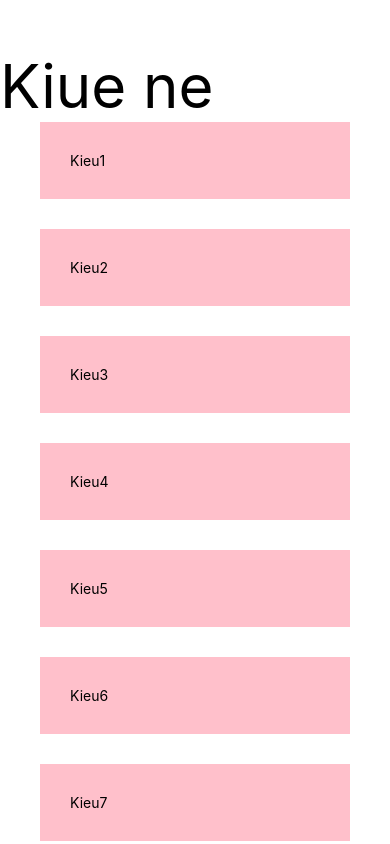
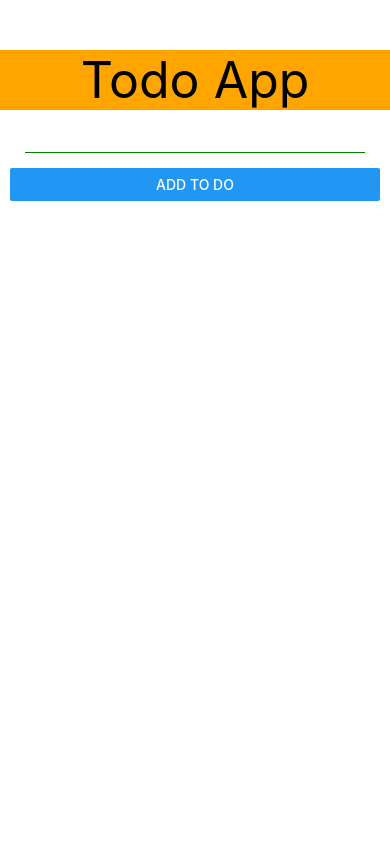
Before and after one commit to tedvkieu/Train-React-Native, a React Native app: screen / in a window 390 px wide. Built offline with nearby package versions, Linux system fonts and the light colour scheme.

Commit message:
#9. Todo App - Part 1

```diff
--- a/App.tsx
+++ b/App.tsx
@@ -9,67 +9,66 @@
     View,
 } from 'react-native';
 
+interface ITodo {
+    id: number;
+    name: string;
+}
+
 export default function App() {
     // jsx react native
 
-    const [students, setStudents] = useState([
-        { id: 1, name: 'Kieu1', age: 18 },
-        { id: 2, name: 'Kieu2', age: 18 },
-        { id: 3, name: 'Kieu3', age: 18 },
-        { id: 4, name: 'Kieu4', age: 18 },
-        { id: 5, name: 'Kieu5', age: 18 },
-        { id: 6, name: 'Kieu6', age: 18 },
-        { id: 7, name: 'Kieu7', age: 18 },
-        { id: 8, name: 'Kieu8', age: 18 },
-        { id: 9, name: 'Kieu9', age: 18 },
-        { id: 10, name: 'Kieu10', age: 18 },
-        { id: 12, name: 'Kieu11', age: 18 },
-        { id: 13, name: 'Kieu12', age: 18 },
-        { id: 14, name: 'Kieu13', age: 18 },
-    ]);
+    const [todo, setTodo] = useState('');
+    const [listTodo, setListTodo] = useState<ITodo[]>([]);
 
+    function randomInteger(min: number, max: number) {
+        return Math.floor(Math.random() * (max - min + 1)) + min;
+    }
+    const handleAddTodo = () => {
+        if (!todo) return;
+        setListTodo([...listTodo, { id: randomInteger(2, 2000), name: todo }]);
+        setTodo('');
+    };
     return (
         // view tuong ung voi the div
         <View style={styles.container}>
-            <Text style={{ fontSize: 60 }}>Kiue ne</Text>
-            <FlatList
-                data={students}
-                keyExtractor={(item) => item.id + ''}
-                renderItem={(data) => {
-                    return (
-                        <View
-                            style={{
-                                padding: 30,
-                                backgroundColor: 'pink',
-                                marginBottom: 30,
-                                marginHorizontal: 40,
-                            }}>
-                            <Text>{data.item.name}</Text>
-                        </View>
-                    );
-                }}
-            />
-            {/* <ScrollView>
-                {students.map((item) => {
-                    return (
-                        <View
-                            key={item.id}
-                            style={{
-                                padding: 30,
-                                backgroundColor: 'pink',
-                                marginBottom: 30,
-                            }}>
-                            <Text>{item.name}</Text>
-                        </View>
-                    );
-                })}
-            </ScrollView> */}
+            <Text style={styles.header}>Todo App</Text>
+
+            <View style={styles.body}>
+                <TextInput
+                    value={todo}
+                    style={styles.input}
+                    onChangeText={(value) => setTodo(value)}
+                />
+                <Button title="ADD to do" onPress={() => handleAddTodo()} />
+            </View>
+            <View style={styles.body}>
+                <FlatList
+                    keyExtractor={(item) => item.id + ''}
+                    data={listTodo}
+                    renderItem={({ item }) => {
+                        return <Text style={styles.todoItem}>{item.name}</Text>;
+                    }}
+                />
+            </View>
         </View>
     );
 }
 
 //ko co css, stylesheet giong css
 const styles = StyleSheet.create({
+    header: {
+        backgroundColor: 'orange',
+        paddingHorizontal: 20,
+        textAlign: 'center',
+        fontSize: 50,
+    },
+    input: {
+        borderBottomWidth: 1,
+        borderColor: 'green',
+        padding: 5,
+        marginHorizontal: 15,
+        margin: 15,
+    },
     container: {
         paddingTop: 50,
         flex: 1,
@@ -77,4 +76,15 @@
         // alignItems: 'center',
         // justifyContent: 'center',
     },
+    todoItem: {
+        fontSize: 20,
+        borderWidth: 1,
+        borderStyle: 'dashed',
+        marginBottom: 20,
+        padding: 10,
+    },
+    body: {
+        paddingHorizontal: 10,
+        marginBottom: 20,
+    },
 });
```
